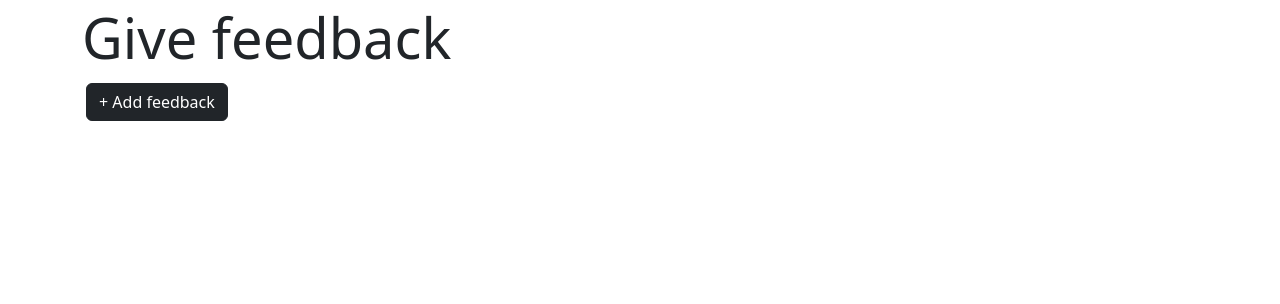
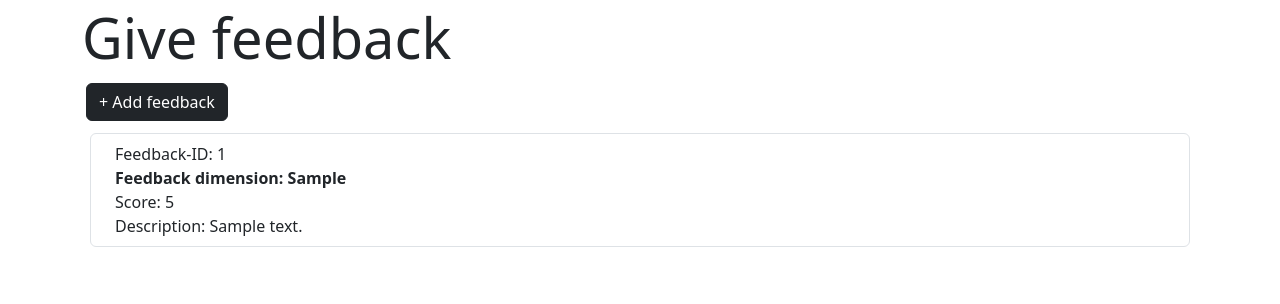
Before and after one commit to s0288/zij, a Django app: page /feedback/ in a window 1280 px wide. Shown: the part 60-364 px from the top of the page. Run offline with Django 5.2, Linux system fonts and the light colour scheme; tables that the repository leaves empty hold one stand-in row (values such as "Sample post").

Commit message:
show feedback_items on feedback/index

```diff
--- a/feedback/views.py
+++ b/feedback/views.py
@@ -1,10 +1,14 @@
 from django.shortcuts import redirect, render
 
 from .forms import FeedbackItemForm
+from .models import FeedbackItem
 
 
 def index(request):
-    return render(request, "feedback/index.html")
+    feedback_item_list = FeedbackItem.objects.order_by("id")
+    return render(
+        request, "feedback/index.html", {"feedback_items": feedback_item_list}
+    )
 
 
 def add_feedback_item(request):
--- a/templates/feedback/index.html
+++ b/templates/feedback/index.html
@@ -9,4 +9,20 @@
     {% if messages %}
         {% for message in messages %}<div class="alert alert-success">{{ message }}</div>{% endfor %}
     {% endif %}
+    {% if feedback_items %}
+        {% for feedback_item in feedback_items %}
+            <div class="p-2 me-auto">
+                <ul class="list-group">
+                    <ul class="list-group-item d-flex justify-content-between align-items-start">
+                        <div class="ms-2 me-auto">
+                            <div class="fw" name="feedback_item_id">Feedback-ID: {{ feedback_item.id }}</div>
+                            <div class="fw-bold" name="feedback_item_choice">Feedback dimension: {{ feedback_item.feedback_item_choice }}</div>
+                            <div class="fw" name="feedback_item_score">Score: {{ feedback_item.score }}</div>
+                            <div class="fw" name="feedback_item_description">Description: {{ feedback_item.description }}</div>
+                        </div>
+                    </ul>
+                </ul>
+            </div>
+        {% endfor %}
+    {% endif %}
 {% endblock body_block %}
```
Also changed, not shown: feedback/forms.py (+9 -9 lines).
